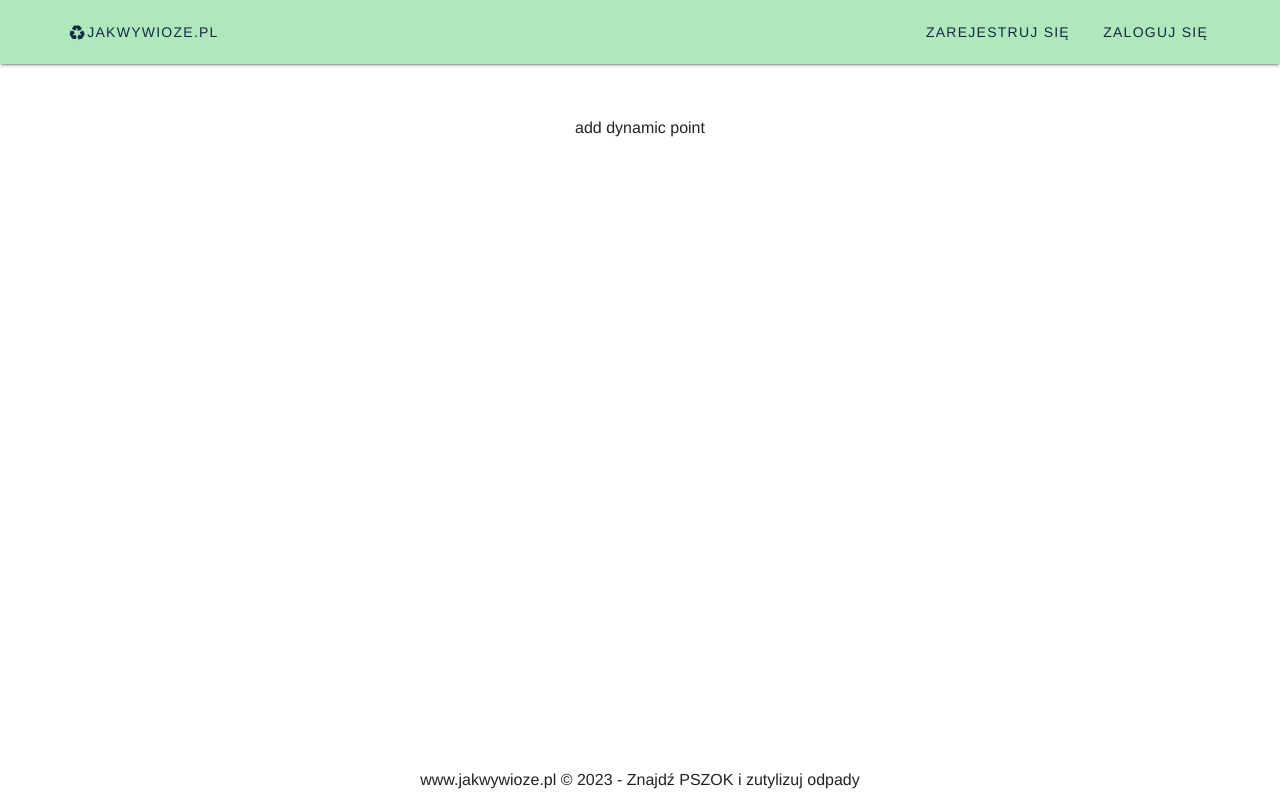
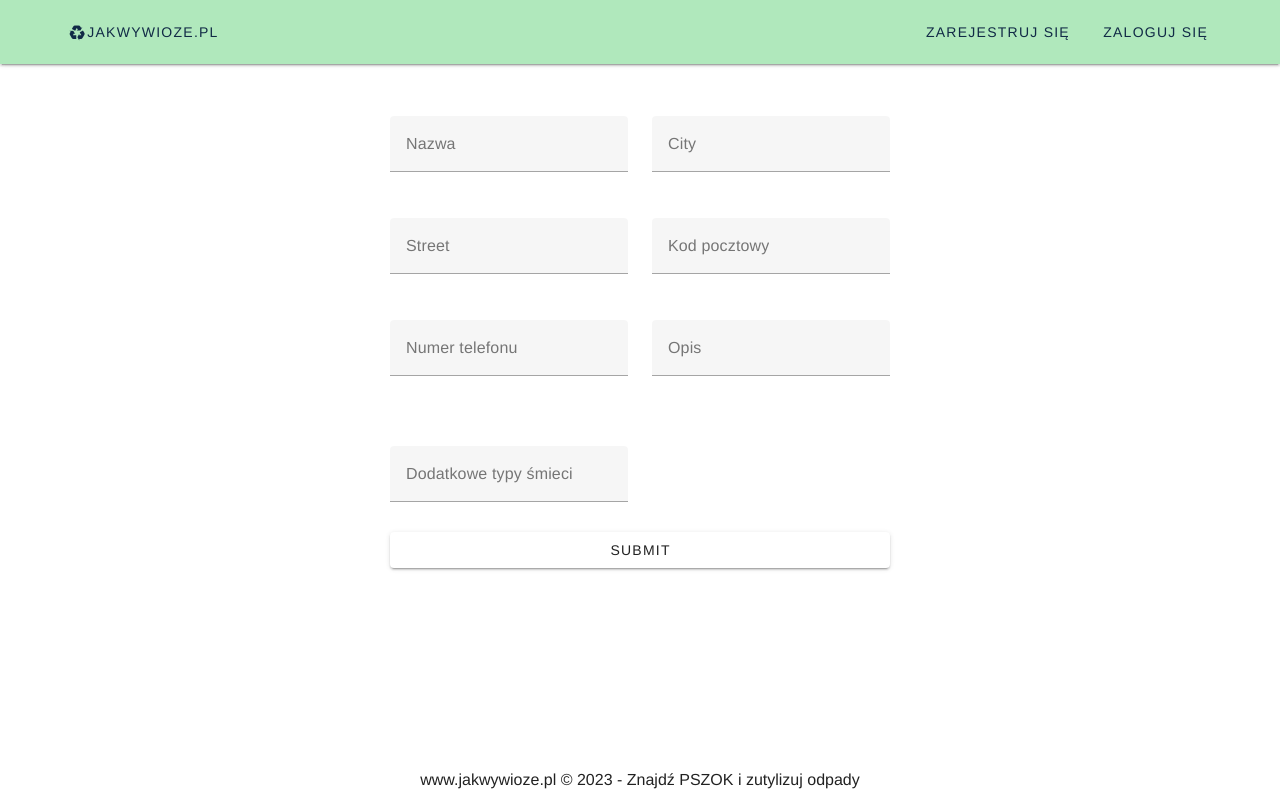
Before and after one commit to szymonbartanowicz/jakwywioze-frontend, a Vue app: page /add-dynamic-point in a window 1280 px wide. Built offline with nearby package versions, Linux system fonts and the light colour scheme; no server answers.

Commit message:
[JAK-148]

```diff
--- a/src/views/AddDynamicPoint.vue
+++ b/src/views/AddDynamicPoint.vue
@@ -1,8 +1,131 @@
 <template>
-    <v-container>
-        add dynamic point
-    </v-container>
+  <v-container>
+    <v-sheet width="500" class="mx-auto">
+      <v-form @submit.prevent="submitForm">
+        <v-row>
+          <v-col cols="12" md="6">
+            <v-text-field v-model="name" :rules="rules" label="Nazwa"></v-text-field>
+          </v-col>
+          <v-col cols="12" md="6">
+            <v-text-field v-model="city" :rules="rules" label="City"></v-text-field>
+          </v-col>
+          <v-col cols="12" md="6">
+            <v-text-field v-model="street" :rules="rules" label="Street"></v-text-field>
+          </v-col>
+          <v-col cols="12" md="6">
+            <v-text-field v-model="zipcode" label="Kod pocztowy"></v-text-field>
+          </v-col>
+          <v-col cols="12" md="6">
+            <v-text-field v-model="phoneNumber" label="Numer telefonu"></v-text-field>
+          </v-col>
+          <v-col cols="12" md="6">
+            <v-text-field v-model="description" label="Opis"></v-text-field>
+          </v-col>
+          <v-col cols="12" md="6">
+            <div>
+              <v-menu
+                  ref="startDateMenu"
+                  v-model="startDateMenu"
+                  :close-on-content-click="false"
+                  transition="scale-transition"
+                  offset-y
+                  min-width="290px"
+              >
+                <v-text-field
+                    v-model="startDate"
+                    label="Data rozpoczęcia"
+                    readonly
+                    v-slot="{ on }"
+                    v-on="on"
+                ></v-text-field>
+                <v-date-picker v-model="startDate" no-title scrollable actions></v-date-picker>
+              </v-menu>
+            </div>
+          </v-col>
+          <v-col cols="12" md="6">
+            <div>
+              <v-menu
+                  ref="endDateMenu"
+                  v-model="endDateMenu"
+                  :close-on-content-click="false"
+                  transition="scale-transition"
+                  offset-y
+                  min-width="290px"
+              >
+                <v-text-field
+                    v-model="endDate"
+                    label="Data zakończenia"
+                    readonly
+                    v-slot="{ on }"
+                    v-on="on"
+                ></v-text-field>
+                <v-date-picker v-model="endDate" no-title scrollable actions></v-date-picker>
+              </v-menu>
+            </div>
+          </v-col>
+          <v-col cols="12" md="6">
+            <v-text-field v-model="additionalWasteTypes" label="Dodatkowe typy śmieci"></v-text-field>
+          </v-col>
+        </v-row>
+        <v-btn type="submit" block class="mt-2 green">Submit</v-btn>
+      </v-form>
+    </v-sheet>
+  </v-container>
 </template>
 
-<script lang="ts" setup>
+<script>
+import axios from "@/axios/axios";
+// import {useAuthorizationStore} from "@/store/AuthorizationStore";
+
+// const authorization = useAuthorizationStore();
+export default {
+  data: () => ({
+    name: "",
+    city: "",
+    street: "",
+    zipcode: "",
+    phoneNumber: "",
+    description: "",
+    startDate: "",
+    endDate: "",
+    startDateMenu: false,
+    endDateMenu: false,
+    additionalWasteTypes: "",
+    rules: [
+      (value) => {
+        if (value) return true;
+
+        return "To pole nie może być puste.";
+      },
+    ],
+  }),
+  methods: {
+    async submitForm() {
+      try {
+        const response = await axios.post("/points", {
+          name: this.name,
+          city: this.city,
+          street: this.street,
+          zipcode: this.zipcode,
+          phoneNumber: this.phoneNumber,
+          dynamicPointInfo: {
+            // user: authorization.currentUser.id,
+            description: this.description,
+            endDate: this.endDate,
+            startDate: this.startDate,
+            additionalWasteTypes: [this.additionalWasteTypes],
+          },
+        });
+      } catch (error) {
+        console.error("Error submitting form:", error);
+      }
+    },
+  },
+};
 </script>
+
+<style>
+.green {
+  background-color: #B0E7BB;
+}
+</style>
```
Also changed, not shown: 1 other file (tests, documents, lock files or other folders).
